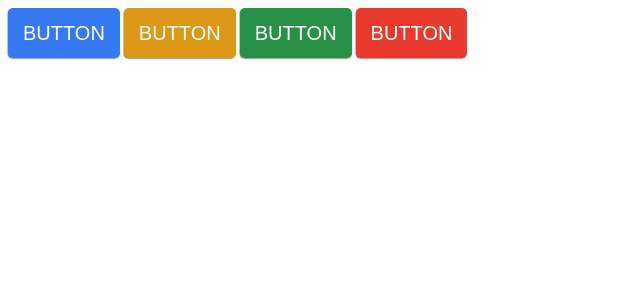
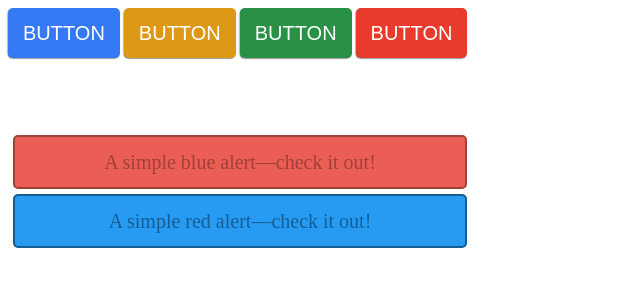
Before and after one commit to hamzic2019/gucci-ui-library, a website built with webpack: page dist/index.html in a window 1280 px wide. Shown: the whole page, without its empty margins (0-640 px from the left). Built offline with nearby package versions, Linux system fonts and the light colour scheme.

Commit message:
added styling to the alerts

```diff
--- a/src/index.js
+++ b/src/index.js
@@ -1,9 +1,17 @@
 import Button from './ui-library/button'
+import Alert from './ui-library/alert'
 import '../dist/index.html'
 let buttons = document.querySelectorAll(".btn");
+let alerts = document.querySelectorAll('.alert');
 
 
 buttons.forEach(item => {
     let button = new Button(item);
     button.init();
 });
+
+
+alerts.forEach(al => {
+    let alert = new Alert(al);
+    alert.init();
+})
--- a/src/ui-library/alert.js
+++ b/src/ui-library/alert.js
@@ -1,5 +1,15 @@
+import './css/alert.css';
+
 class Alert {
-    constructor(){
+    constructor(alert){
+        this.alert = alert
+        this.class = alert.getAttribute('id');
+    }
 
+    init(){
+        console.log(this.alert);
+        console.log(this.class);
     }
 }
+
+export default Alert;
--- a/src/ui-library/css/alert.css
+++ b/src/ui-library/css/alert.css
@@ -0,0 +1,28 @@
+.alert {
+    width:450px;
+    height: 50px;
+    margin:5px;
+
+    color:white;
+
+    display:flex;
+    justify-content: center;
+    align-items: center;
+
+    border-radius: 5px;
+
+    font-weight: 100;
+    font-size:20px;
+}
+
+#b-alert {
+    background-color: #EB5E55;
+    color:#a04039;
+    border:2px solid #a04039;
+}
+
+#r-alert {
+    background-color: #279AF1;
+    color:#145e96;
+    border:2px solid #145e96;
+}
```
Also changed, not shown: dist/index.html.
